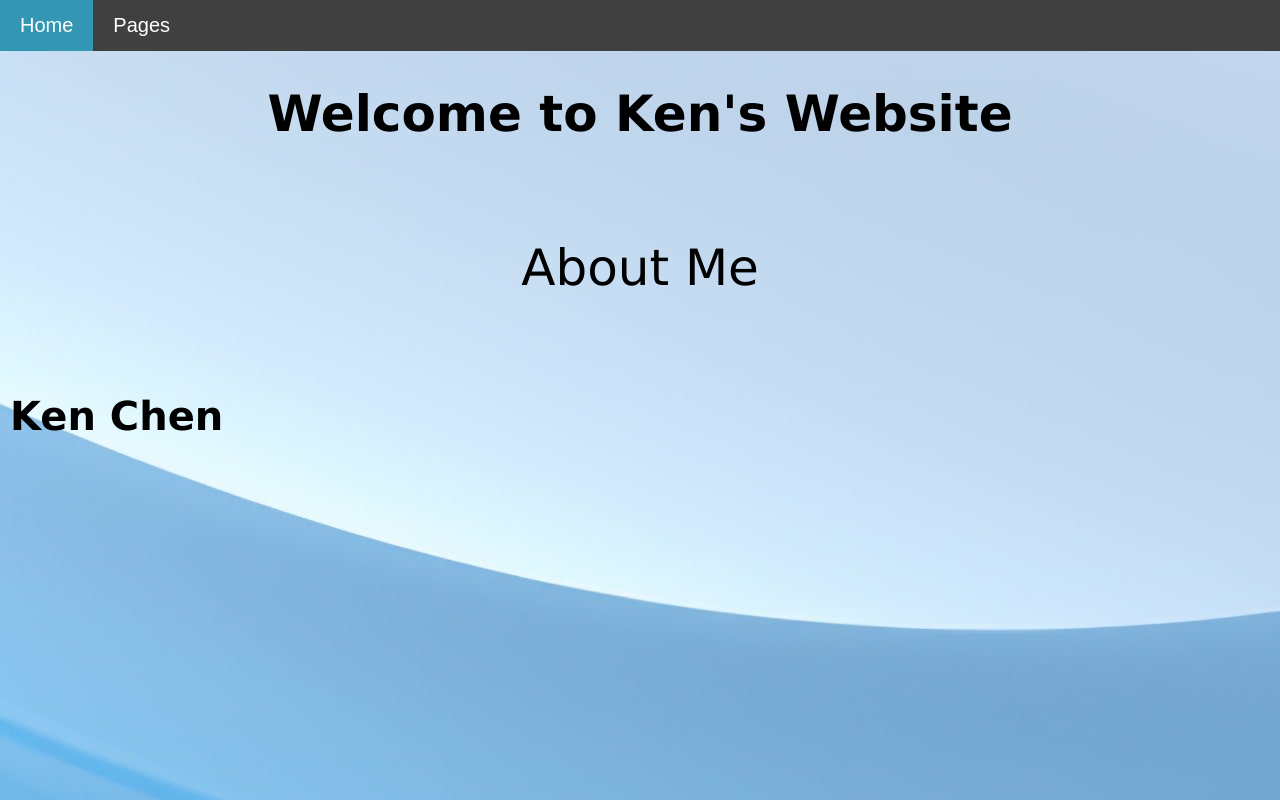
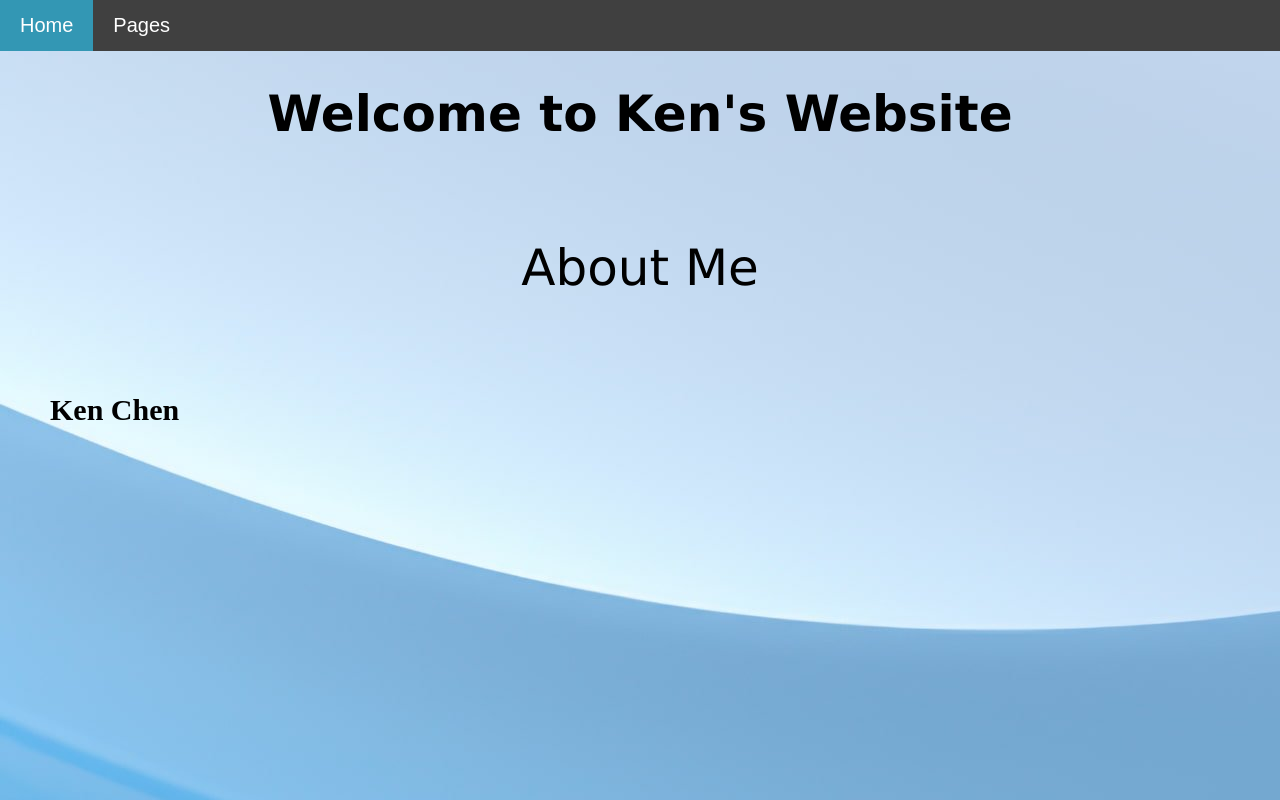
Before and after one commit to ASH-ICS/rst-portfolio-websites-KENCH-N, a plain HTML site: page index.html in a window 1280 px wide. Drawn offline with Linux system fonts and the light colour scheme.

Commit message:
padding size

```diff
--- a/index.html
+++ b/index.html
@@ -131,6 +131,6 @@
     About Me <br>
 </p>
 </center>
-  <h2 style="font-family: Verdana; font-size: 40px; padding-left: 10px;">Ken Chen</h2>
+  <h2 style="font-family: ; font-size: 30px; padding-left: 50px;">Ken Chen</h2>
 </body>
 </html>
```
